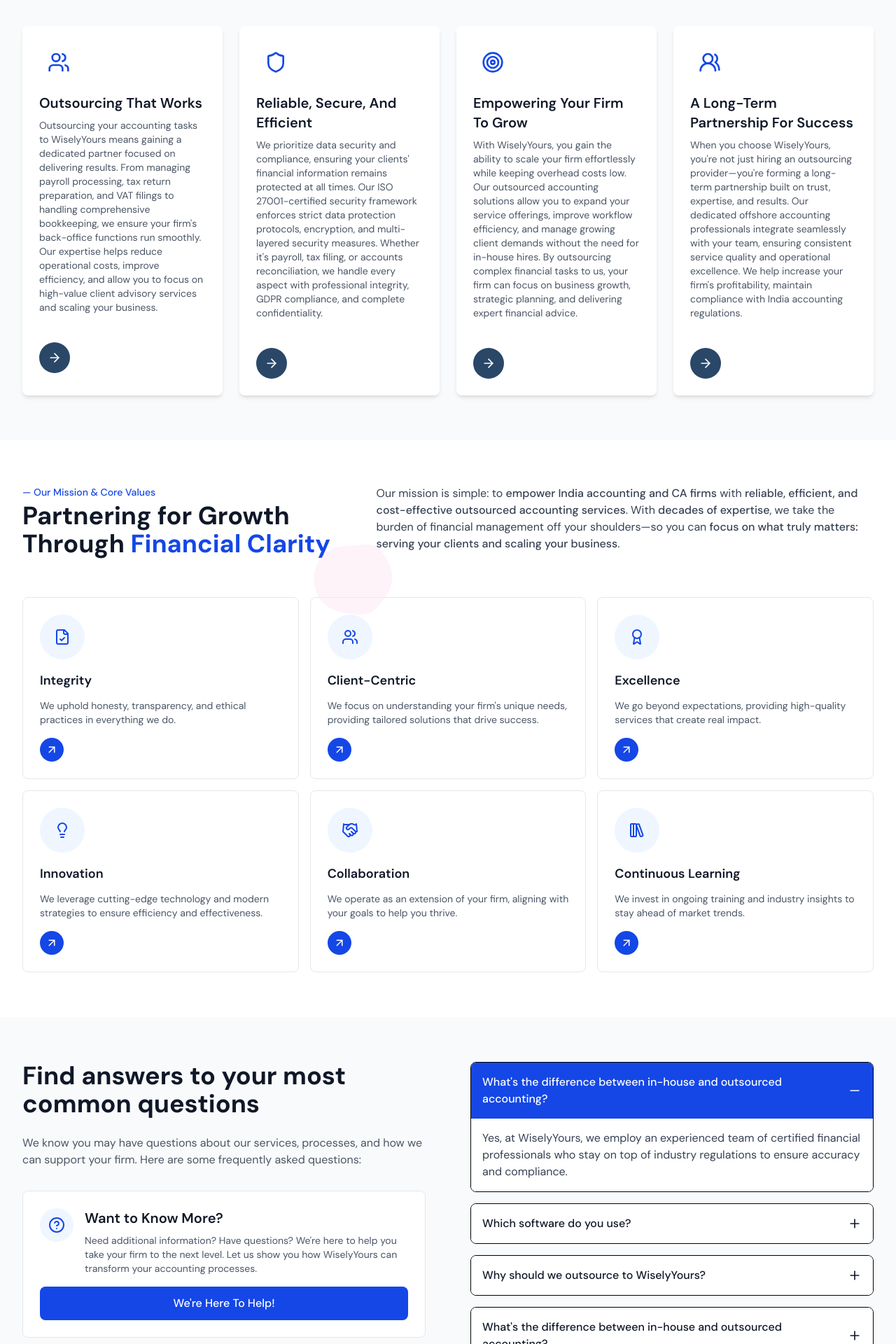
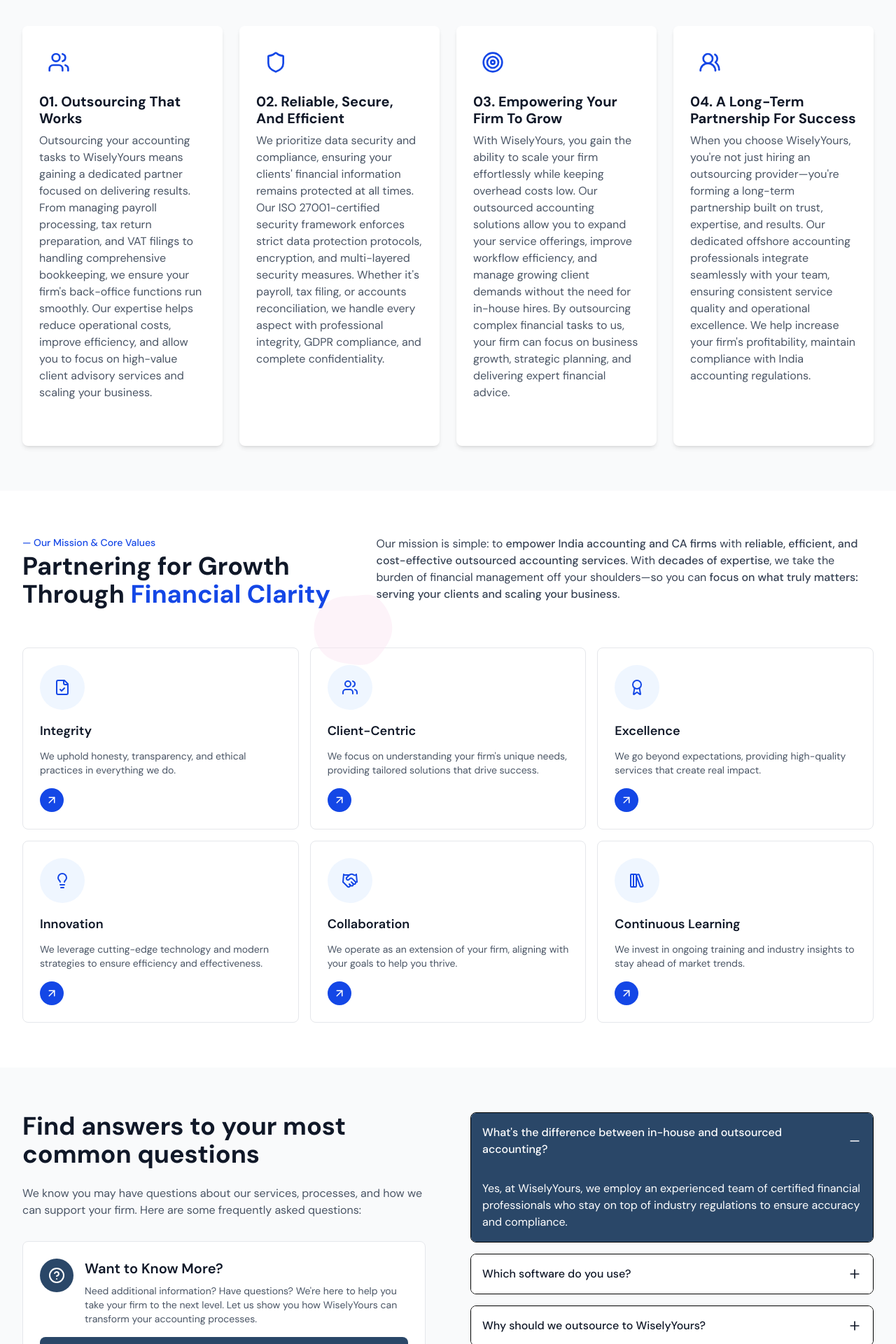
Before and after one commit to vinitm05/project-whitebull, a React (Vite) app: page /about in a window 1280 px wide. Shown: the part 2400-4320 px from the top of the page at 70% size. Built offline with nearby package versions, Linux system fonts and the light colour scheme.

Commit message:
completed home page

```diff
--- a/src/components/AboutUs/FAQSection.tsx
+++ b/src/components/AboutUs/FAQSection.tsx
@@ -21,7 +21,7 @@
       <button
         className={`flex w-full items-center justify-between p-4 text-left transition-all duration-300 ${
           isOpen
-            ? "bg-blue-700 text-white"
+            ? "bg-[#2a4768] text-white"
             : "bg-white text-gray-900 hover:bg-blue-50"
         }`}
         onClick={onClick}
@@ -37,7 +37,7 @@
           isOpen ? "max-h-96 opacity-100" : "max-h-0 opacity-0"
         }`}
       >
-        <div className="transform bg-white p-4 text-gray-700 transition-transform duration-300">
+        <div className="transform bg-[#2a4768] p-4 text-white transition-transform duration-300">
           {answer}
         </div>
       </div>
@@ -97,8 +97,8 @@
 
           <div className="hover-lift rounded-lg border border-gray-200 bg-white p-6">
             <div className="mb-4 flex items-start">
-              <div className="mr-4 transform rounded-full bg-blue-50 p-3 transition-transform duration-300 hover:scale-110 hover:rotate-12">
-                <HelpCircle className="h-6 w-6 text-blue-700" />
+              <div className="mr-4 transform rounded-full bg-[#2a4768] p-3 transition-transform duration-300 hover:scale-110 hover:rotate-12">
+                <HelpCircle className="h-6 w-6 text-white" />
               </div>
               <div>
                 <h3 className="mb-2 text-xl font-semibold text-gray-900">
@@ -112,7 +112,7 @@
               </div>
             </div>
 
-            <button className="w-full transform rounded-lg bg-blue-700 px-6 py-3 font-medium text-white transition-all duration-300 hover:scale-[1.02] hover:bg-blue-800 hover:shadow-lg">
+            <button className="w-full transform rounded-lg bg-[#2a4768] px-6 py-3 font-medium text-white transition-all duration-300 hover:scale-[1.02] hover:bg-black hover:shadow-lg">
               <Link to={"/contact"}>We're Here To Help!</Link>
             </button>
           </div>
--- a/src/components/AboutUs/ProcessCard.tsx
+++ b/src/components/AboutUs/ProcessCard.tsx
@@ -1,31 +1,22 @@
 import React, { ReactNode } from "react";
-import { useNavigate } from "react-router-dom";
-import { ArrowRight, ArrowUpRight } from "lucide-react";
-
 interface ProcessCardProps {
+  number: string;
   title: string;
   content: string;
   icon: ReactNode;
-  path: string;
   color?: "default" | string;
 }
 
 const ProcessCard: React.FC<ProcessCardProps> = ({
+  number,
   title,
   content,
   icon,
-  path,
   color = "default",
 }) => {
-  const navigate = useNavigate();
-
-  const handleClick = () => {
-    navigate(path);
-  };
-
   return (
     <div className="hover-lift group flex h-full flex-col overflow-hidden rounded-lg">
-      <div className="flex-grow p-6">
+      <div className="flex-grow p-6 mb-10">
         <div className="mb-4 flex items-center">
           <div className="mr-3 rounded-full p-3 transition-colors duration-300">
             <div className="transform transition-transform duration-300 group-hover:scale-110">
@@ -33,25 +24,12 @@
             </div>
           </div>
         </div>
-        <h3 className="mb-2 text-xl font-semibold text-gray-900 transition-colors duration-300 group-hover:text-white">
-          {title}
+        <h3 className="mb-2 text-xl font-bold leading-6 text-gray-900 transition-colors duration-300 group-hover:text-white">
+          {number}. {title}
         </h3>
-        <p className="text-sm text-gray-600 group-hover:text-white">
+        <p className="text-base text-gray-600 leading-6 group-hover:text-white">
           {content}
         </p>
-
-        <div className="mt-10">
-          <button
-            onClick={handleClick}
-            className={`${color === "default" ? "bg-navy-100 text-navy-600" : "bg-white/20 text-white"} hover:text-navy-600 rounded-full bg-[#2a4768] p-3 text-white transition-all duration-300 group-hover:-rotate-45 group-hover:bg-white group-hover:text-black hover:cursor-pointer`}
-          >
-            {color === "default" ? (
-              <ArrowRight size={20} />
-            ) : (
-              <ArrowUpRight size={20} />
-            )}
-          </button>
-        </div>
       </div>
     </div>
   );
--- a/src/components/sections/OnboardingProcessSection.tsx
+++ b/src/components/sections/OnboardingProcessSection.tsx
@@ -1,69 +1,112 @@
 import React from "react";
-import ProcessStep from "../ui/ProcessStep";
-import { Users, FileText, Monitor, Award, FileSignature } from "lucide-react";
+import {
+  Users,
+  Shield,
+  Target,
+  Users2,
+  MessagesSquare,
+  LaptopMinimalCheck,
+  CirclePercent,
+  Handshake,
+} from "lucide-react";
+import Container from "../Layout/Container";
+import ProcessCard from "../AboutUs/ProcessCard";
 
-const OnboardingProcessSection: React.FC = () => {
+const WorkingProcess: React.FC = () => {
+  const processSteps = [
+    {
+      id: 1,
+      title: "Consultation & needs Assessment",
+      icon: (
+        <MessagesSquare className="h-8 w-8 text-[#2a4768] group-hover:text-white" />
+      ),
+      content:
+        "We begin by understanding your firm’s needs and how our services can best support your accounting work. We’ll create a plan that fits your requirements. ",
+    },
+    {
+      id: 2,
+      title: "Secure Document Transfer",
+      icon: (
+        <Shield className="h-8 w-8 text-[#2a4768] group-hover:text-white" />
+      ),
+      content:
+        "We handle your clients’ documents securely to make sure we understand your current financial processes and can work with your existing systems. ",
+    },
+    {
+      id: 3,
+      title: "Software Access",
+      icon: (
+        <LaptopMinimalCheck className="h-8 w-8 text-[#2a4768] group-hover:text-white" />
+      ),
+      content:
+        "We integrate with the accounting software you already use, so there’s no disruption to your workflow. This helps your team stay productive from the start. ",
+    },
+    {
+      id: 4,
+      title: "Complimentary 20-Hour Trial",
+      icon: (
+        <CirclePercent className="h-8 w-8 text-[#2a4768] group-hover:text-white" />
+      ),
+      content:
+        "You can try our services risk-free with a 20-hour trial. This gives you a chance to see how we can reduce your workload and improve your firm’s operations. ",
+    },
+    {
+      id: 5,
+      title: "Mutual Agreement",
+      icon: (
+        <Handshake className="h-8 w-8 text-[#2a4768] group-hover:text-white" />
+      ),
+      content:
+        "Once you’re ready, we initiate our partnership with an agreement that outlines our roles and responsibilities, setting the stage for successful collaboration. ",
+    },
+  ];
+
   return (
-    <section id="process" className="bg-gray-50 py-20">
-      <div className="container mx-auto px-4 md:px-6">
-        <div className="mb-4 text-center">
-          <span className="text-sm font-medium tracking-wider text-teal-600 uppercase">
+    <Container>
+      <div className="text-center mb-5">
+        <p className="text-sm font-bold tracking-wider text-[#2a4768]">
           Client Onboarding Process
-          </span>
-        </div>
-
-        <h2 className="mb-6 text-center text-3xl font-bold md:text-4xl">
-          Onboarding with <span className="text-navy-800">WiselyYours</span> –
+        </p>
+        <h2 className="mt-2 text-2xl font-bold md:text-4xl">
+          Onboarding with <span className="text-[#2a4768]">WiselyYours</span> -
           Fast, Simple, and Efficient
         </h2>
-
-        <div className="mx-auto mb-12 max-w-3xl text-center">
-          <p className="text-gray-600">
+        <p className="mt-4 leading-7 font-normal text-gray-600">
           We believe in making it easy for you. Our onboarding process is
           designed for a seamless transition, so you can quickly start seeing
-            the benefits of outsourcing to WiselyYours.
+          the benefits of outsourcing to White Bull.
         </p>
       </div>
 
-        <div className="grid grid-cols-1 gap-6 md:grid-cols-3 lg:grid-cols-5">
-          <ProcessStep
-            number="01."
-            title="Consultation & Needs Assessment"
-            description="We begin by understanding your firm's needs and how our services can best support your accounting work. We'll create a plan that fits your requirements."
-            icon={<Users size={28} />}
-          />
+      <div className="grid grid-cols-1 gap-6 md:grid-cols-2 lg:grid-cols-5">
+        {processSteps.map((step) => (
+          <div
+            key={step.id}
+            className="water-fill-card relative overflow-hidden rounded-lg border bg-white transition-all duration-300"
+          >
+            {/* Water fill overlay */}
+            <div className="water-fill absolute right-0 bottom-0 left-0 z-0 h-0 bg-gradient-to-t from-[#7ab3bd] to-[#2a4768] transition-all duration-700 ease-out"></div>
 
-          <ProcessStep
-            number="02."
-            title="Secure Document Transfer"
-            description="We handle your clients' documents securely to make sure we understand your current financial processes and can work with your existing systems."
-            icon={<FileText size={28} />}
-          />
-
-          <ProcessStep
-            number="03."
-            title="Software Access"
-            description="We integrate with the accounting software you already use, so there's no disruption to your workflow. This helps your team stay productive from the start."
-            icon={<Monitor size={28} />}
-          />
-
-          <ProcessStep
-            number="04."
-            title="Complimentary 20-Hour Trial"
-            description="You can try our services risk-free with a 20-hour trial. This gives you a chance to see how we can reduce your workload and improve your firm's operations."
-            icon={<Award size={28} />}
-          />
-
-          <ProcessStep
-            number="05."
-            title="Mutual Agreement"
-            description="Once you're ready, we initiate our partnership with an agreement that outlines our roles and responsibilities, setting the stage for successful collaboration."
-            icon={<FileSignature size={28} />}
+            {/* Card content above the water */}
+            <div className="relative z-10">
+              <ProcessCard
+                number={`0${step.id}`}
+                title={step.title}
+                content={step.content}
+                icon={step.icon}
               />
             </div>
           </div>
-    </section>
+        ))}
+      </div>
+
+      <style>{`
+        .water-fill-card:hover .water-fill {
+          height: 100%;
+        }
+      `}</style>
+    </Container>
   );
 };
 
-export default OnboardingProcessSection;
+export default WorkingProcess;
--- /dev/null
+++ b/src/components/sections/ServicesCard.tsx
@@ -0,0 +1,60 @@
+import React, { ReactNode } from "react";
+import { useNavigate } from "react-router-dom";
+import { ArrowRight, ArrowUpRight } from "lucide-react";
+
+interface ServiceCardProps {
+  title: string;
+  content: string;
+  icon: ReactNode;
+  path: string;
+  color?: "default" | string;
+}
+
+const ServiceCard: React.FC<ServiceCardProps> = ({
+  title,
+  content,
+  icon,
+  path,
+  color = "default",
+}) => {
+  const navigate = useNavigate();
+
+  const handleClick = () => {
+    navigate(path);
+  };
+
+  return (
+    <div className="hover-lift group flex h-full flex-col overflow-hidden rounded-lg">
+      <div className="flex-grow p-6">
+        <div className="mb-4 flex items-center">
+          <div className="mr-3 rounded-full p-3 transition-colors duration-300">
+            <div className="transform transition-transform duration-300 group-hover:scale-110">
+              {icon}
+            </div>
+          </div>
+        </div>
+        <h3 className="mb-2 text-xl font-semibold text-gray-900 transition-colors duration-300 group-hover:text-white">
+          {title}
+        </h3>
+        <p className="text-sm text-gray-600 group-hover:text-white">
+          {content}
+        </p>
+
+        <div className="mt-10">
+          <button
+            onClick={handleClick}
+            className={`${color === "default" ? "bg-navy-100 text-navy-600" : "bg-white/20 text-white"} hover:text-navy-600 rounded-full bg-[#2a4768] p-3 text-white transition-all duration-300 group-hover:-rotate-45 group-hover:bg-white group-hover:text-black hover:cursor-pointer`}
+          >
+            {color === "default" ? (
+              <ArrowRight size={20} />
+            ) : (
+              <ArrowUpRight size={20} />
+            )}
+          </button>
+        </div>
+      </div>
+    </div>
+  );
+};
+
+export default ServiceCard;
--- a/src/components/sections/ServicesSection.tsx
+++ b/src/components/sections/ServicesSection.tsx
@@ -10,7 +10,7 @@
   FileText,
 } from "lucide-react";
 import Container2 from "../Layout/Container2.tsx";
-import ProcessCard from "../AboutUs/ProcessCard";
+import ServiceCard from "./ServicesCard.tsx";
 
 const ServicesSection: React.FC = () => {
   const services = [
@@ -115,7 +115,7 @@
 
             {/* Card content above the water */}
             <div className="relative z-10">
-              <ProcessCard
+              <ServiceCard
                 title={service.title}
                 content={service.content}
                 icon={service.icon}
```
Also changed, not shown: src/components/sections/TestimonialsSection.tsx (+7 -4 lines), src/pages/Home.tsx (+19 -1 lines), src/assets/image-cutout.svg (added). Lines whose indentation alone changed are shown as unchanged.
